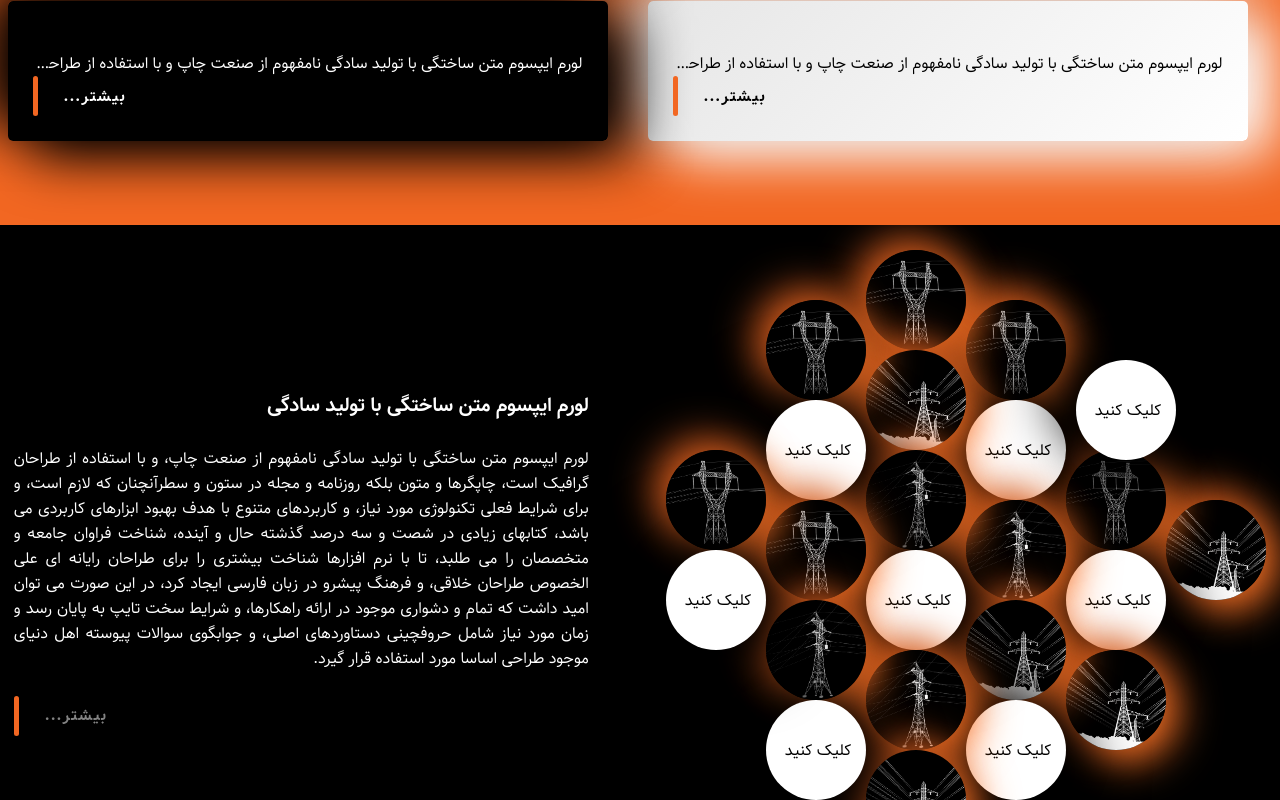
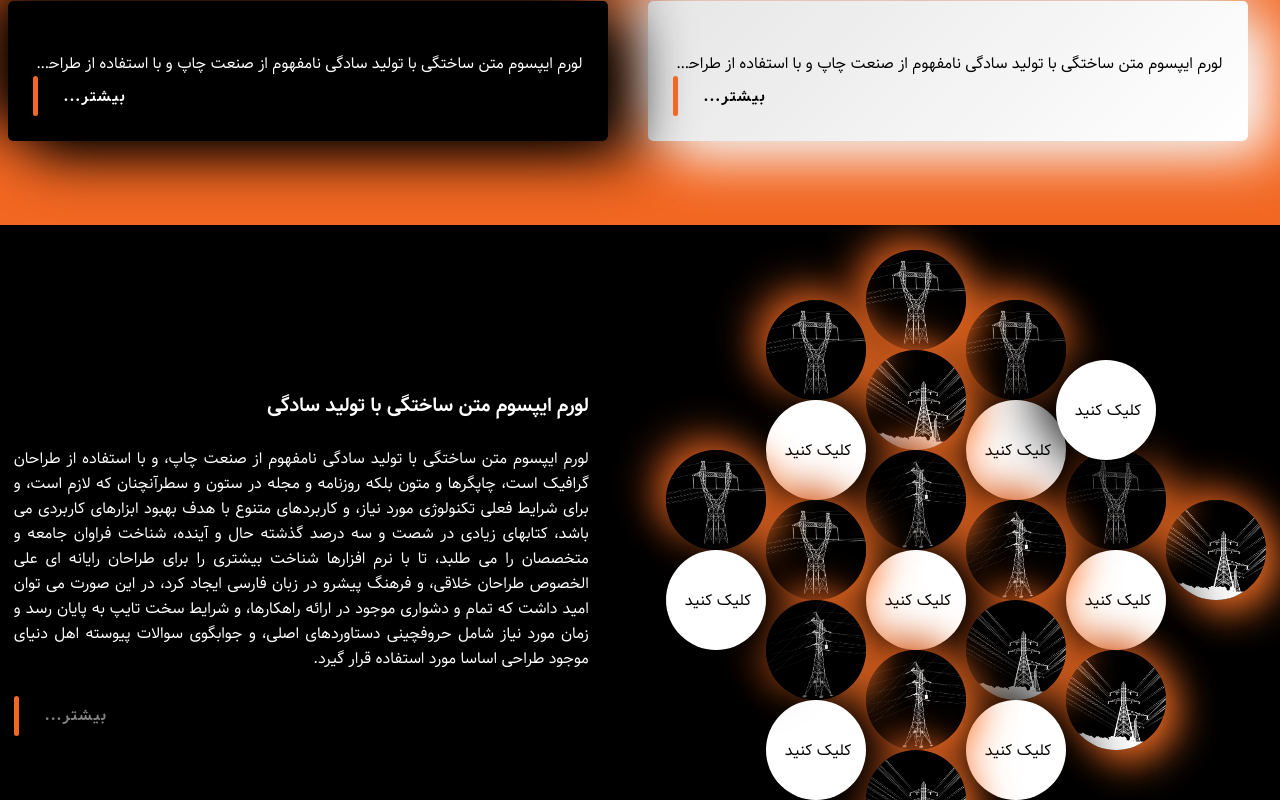
Before and after one commit to midxdle/ElectricityCo., a React (Create React App) app: page / in a window 1280 px wide. In both pictures the pointer is over the element 1116 px from the left and 2475 px from the top of the page. Shown: the part 2075-2875 px from the top of the page. Built offline with nearby package versions, Linux system fonts and the light colour scheme; a web font is replaced by a local one.

Commit message:
i just a (-)

```diff
--- a/src/components/SecUse/SecUse.css
+++ b/src/components/SecUse/SecUse.css
@@ -79,7 +79,7 @@
 }
 
 .useparentroute:hover{
-  transform: translate(10px, 10px);
+  transform: translate(-10px, 10px);
 }
 
 .useroutes {
```
